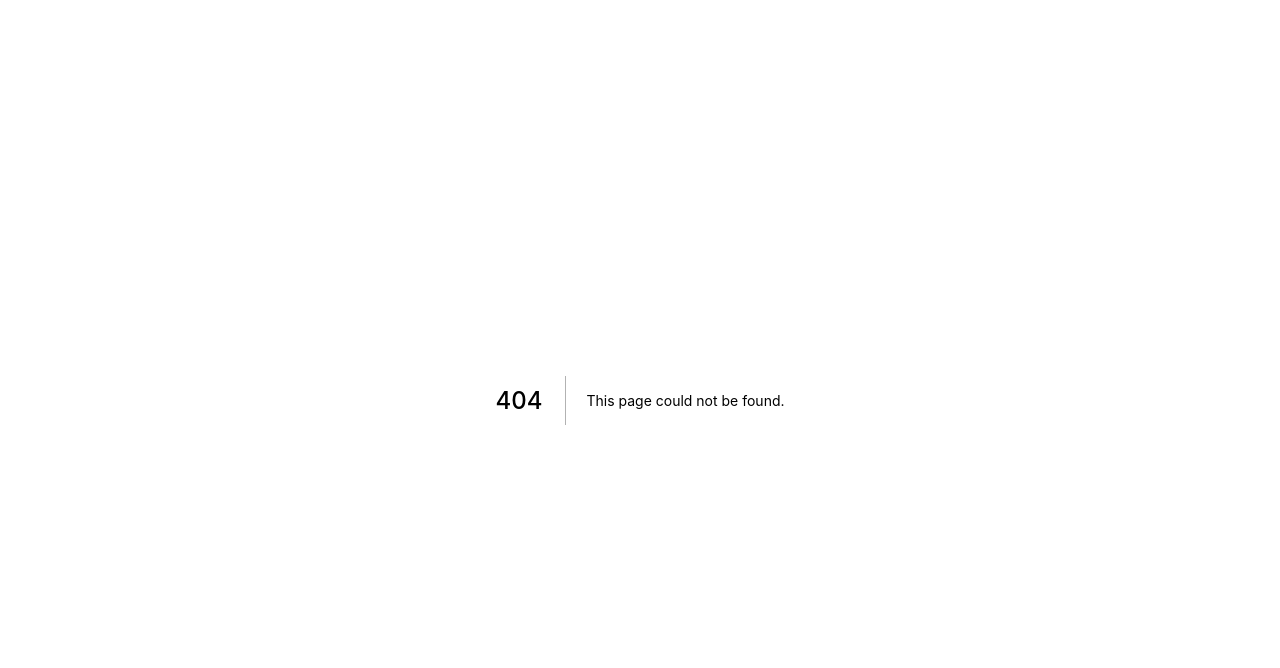
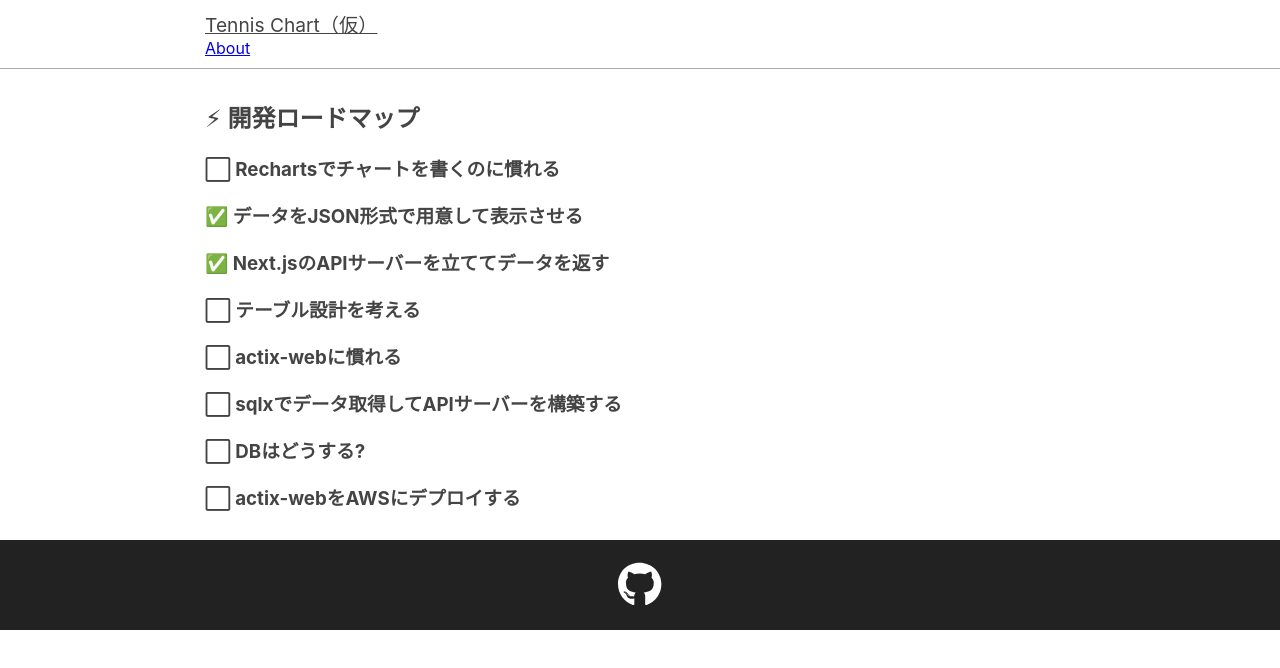
Before and after one commit to kento-yoshidu/TennisChart, a Next.js app: page /about in a window 1280 px wide. Before the commit this address had no page. Shown: the top 668 px of the page. Built offline with nearby package versions, Linux system fonts and the light colour scheme.

Commit message:
⚡ Create About Page

```diff
--- a/components/header.tsx
+++ b/components/header.tsx
@@ -16,6 +16,8 @@ const Header = () => {
             "Tennis Chart（仮）"
           )}
         </h1>
+
+        <Link href="about">About</Link>
       </div>
     </header>
   )
--- /dev/null
+++ b/pages/about.tsx
@@ -0,0 +1,43 @@
+import Layout from "../components/layout"
+
+const About = () => {
+  return (
+    <Layout>
+      <h2>⚡ 開発ロードマップ</h2>
+
+      <br />
+
+      <h3>⬜ Rechartsでチャートを書くのに慣れる</h3>
+
+      <br />
+
+      <h3>✅ データをJSON形式で用意して表示させる</h3>
+
+      <br />
+
+      <h3>✅ Next.jsのAPIサーバーを立ててデータを返す</h3>
+
+      <br />
+
+      <h3>⬜ テーブル設計を考える</h3>
+
+      <br />
+
+      <h3>⬜ actix-webに慣れる</h3>
+
+      <br />
+
+      <h3>⬜ sqlxでデータ取得してAPIサーバーを構築する</h3>
+
+      <br />
+
+      <h3>⬜ DBはどうする?</h3>
+
+      <br />
+
+      <h3>⬜ actix-webをAWSにデプロイする</h3>
+    </Layout>
+  )
+}
+
+export default About
```
